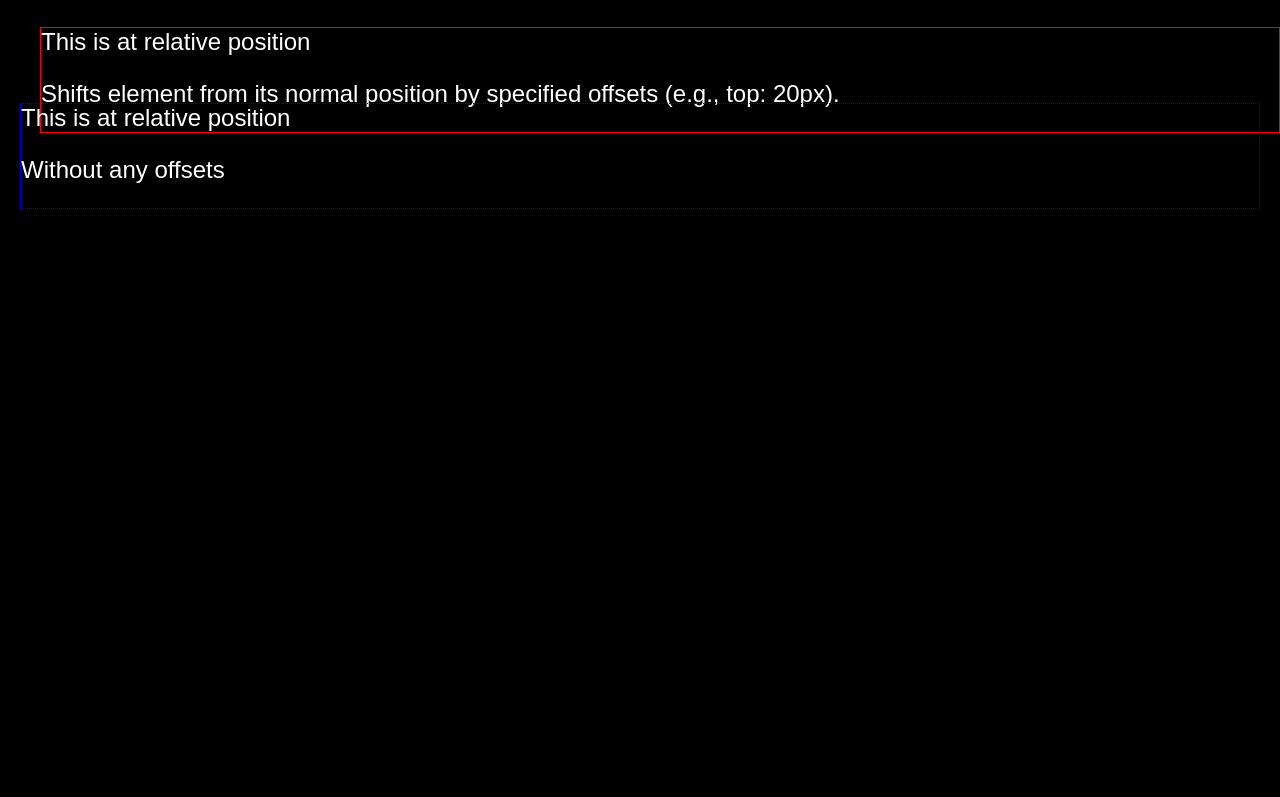
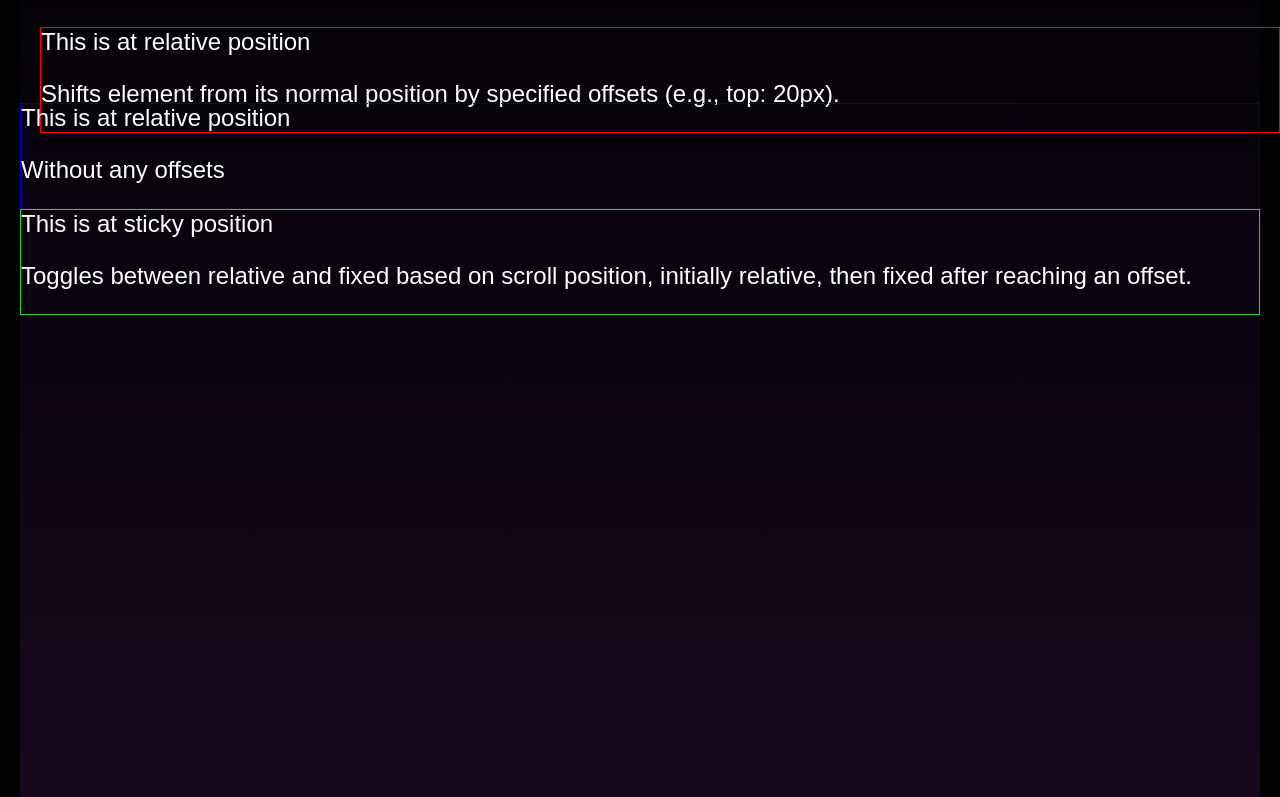
Before and after one commit to shahiddhariwala/css-playground, a plain HTML site: page position-demo/index.html in a window 1280 px wide. Shown: the part 300-1097 px from the top of the page. Before the commit the page ends 800 px from the top, so only its background shows below. Drawn offline with Linux system fonts and the light colour scheme.

Commit message:
Position sticky added

```diff
--- a/position-demo/index.html
+++ b/position-demo/index.html
@@ -6,6 +6,7 @@
     <title>Position Demo</title>
     <link rel="stylesheet" href="/styles/index.css">
     <style>
+
         .fixed-position {
             position: fixed;
             top: 0;
@@ -13,7 +14,7 @@
             border: 1px solid red;
         }
 
-        .fixed-description {
+        .fixed-description, .sticky-description {
             font-size: 10px;
         }
         .static-position {
@@ -31,10 +32,26 @@
             position: relative;
             border: 1px dotted blue;
         }
+        .sticky-position {
+            position: sticky;
+            left: 100px;
+            top: 30px;
+            border: 1px solid limegreen;
+        }
+
+        .extra-space {
+            height: 2000px;
+        }
+
+        .fixed-height {
+            height: max-content;
+            display: block;
+            background: linear-gradient(180deg,  black, #311645);
+        }
     </style>
 </head>
 <body>
-    <div>
+    <div class="fixed-height">
         <div>
             <h1>Position Demo</h1>
         </div>
@@ -54,6 +71,12 @@
             This is at relative position
             <p>Without any offsets</p>
         </div>
+        <div class="sticky-position">
+            This is at sticky position
+            <p class=""stick-description> Toggles between relative and fixed based on scroll position, initially relative, then fixed after reaching an offset.</p>
+        </div>
+
+        <div class="extra-space"></div>
     </div>
 
 </body>
```
Also changed, not shown: index.html (+4 -0 lines).
